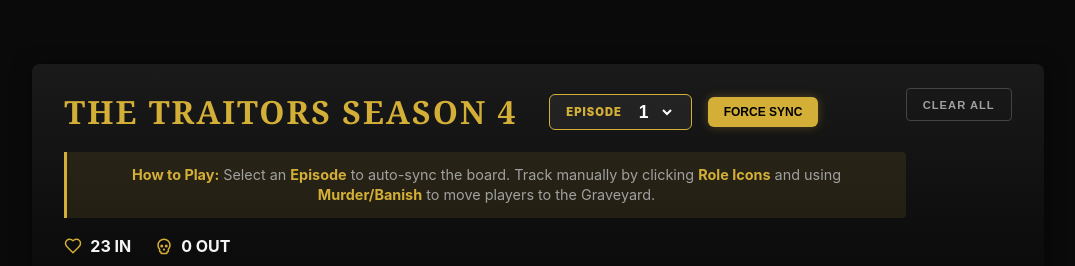
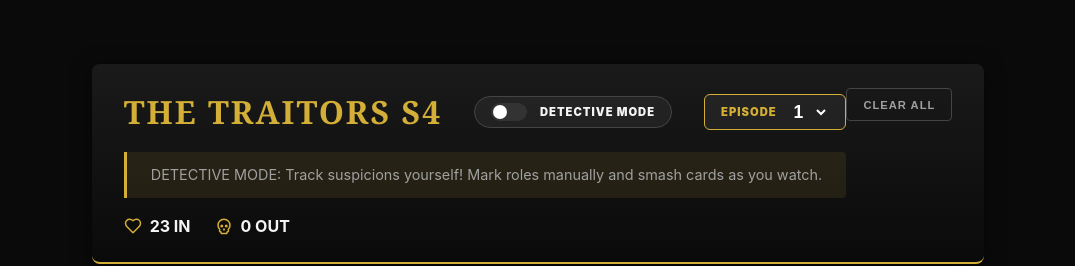
Before and after one commit to mike10010100/traitors-s4-dashboard, a React (Vite) app: page / in a window 1280 px wide. Shown: the top 266 px of the page, without its empty margins (102-1177 px from the left). Built offline with nearby package versions, Linux system fonts and the light colour scheme.

Commit message:
feat: detective and audience modes with precise show sync

```diff
--- a/src/App.css
+++ b/src/App.css
@@ -46,6 +46,58 @@
   align-items: center;
   gap: 2rem;
   flex-wrap: wrap;
+}
+
+.mode-toggle {
+  display: flex;
+  align-items: center;
+  gap: 0.8rem;
+  cursor: pointer;
+  background: rgba(255, 255, 255, 0.05);
+  padding: 0.4rem 1rem;
+  border-radius: 20px;
+  border: 1px solid #444;
+  transition: all 0.2s;
+}
+
+.mode-toggle:hover {
+  border-color: var(--gold-accent);
+  background: rgba(212, 175, 55, 0.1);
+}
+
+.mode-toggle span {
+  font-size: 0.7rem;
+  font-weight: 900;
+  letter-spacing: 1px;
+}
+
+.toggle-track {
+  width: 36px;
+  height: 18px;
+  background: #333;
+  border-radius: 10px;
+  position: relative;
+  transition: all 0.3s;
+}
+
+.toggle-track.audience {
+  background: var(--gold-accent);
+}
+
+.toggle-thumb {
+  width: 14px;
+  height: 14px;
+  background: white;
+  border-radius: 50%;
+  position: absolute;
+  top: 2px;
+  left: 2px;
+  transition: all 0.3s cubic-bezier(0.4, 0, 0.2, 1);
+}
+
+.toggle-track.audience .toggle-thumb {
+  left: 20px;
+  background: black;
 }
 
 .episode-controls {
--- a/src/App.tsx
+++ b/src/App.tsx
@@ -12,6 +12,7 @@
 
 const PEACOCK_BASE = 'https://www.peacocktv.com';
 const STORAGE_KEY = 'traitors_s4_state';
+const MODE_KEY = 'traitors_mode';
 
 const initialPlayers: Player[] = [
   { id: 1, name: "Natalie Anderson", imageUrl: "/sites/peacock/files/styles/scale_600/public/2025/11/nup_209285_00016.png", role: 'Unknown', status: 'Remaining' },
@@ -40,7 +41,7 @@
 ];
 
 const SYNC_DATA: Record<number, Partial<Player>[]> = {
-  1: [], // All remaining, roles unknown to audience initially
+  1: [],
   2: [
     { id: 20, status: 'Murdered', role: 'Faithful' }, // Ian Terry
     { id: 23, status: 'Banished', role: 'Faithful' }, // Porsha Williams
@@ -62,21 +63,23 @@
     { id: 7, status: 'Banished', role: 'Faithful' }, // Ron Funches
   ],
   7: [
+    { id: 21, status: 'Murdered', role: 'Faithful' }, // Colton Underwood
     { id: 18, status: 'Banished', role: 'Traitor' }, // Lisa Rinna
-    { id: 21, status: 'Murdered', role: 'Faithful' }, // Colton Underwood
   ],
   8: [
+    { id: 12, status: 'Murdered', role: 'Faithful' }, // Dorinda Medley
     { id: 6, status: 'Banished', role: 'Traitor' }, // Candiace Dillard
-    { id: 12, status: 'Murdered', role: 'Faithful' }, // Dorinda Medley
   ],
   9: [
+    { id: 10, status: 'Murdered', role: 'Faithful' }, // Kristen Kish
     { id: 5, status: 'Banished', role: 'Faithful' }, // Stephen Colletti
-    { id: 10, status: 'Murdered', role: 'Faithful' }, // Kristen Kish
   ],
   10: [
     { id: 1, status: 'Banished', role: 'Faithful' }, // Natalie Anderson
   ],
 };
+
+type PlayMode = 'Detective' | 'Audience';
 
 function App() {
   const [players, setPlayers] = useState<Player[]>(() => {
@@ -86,6 +89,10 @@
 
   const [episode, setEpisode] = useState(() => {
     return Number(localStorage.getItem('traitors_episode') || 1);
+  });
+
+  const [playMode, setPlayMode] = useState<PlayMode>(() => {
+    return (localStorage.getItem(MODE_KEY) as PlayMode) || 'Detective';
   });
 
   const [animatingId, setAnimatingId] = useState<{id: number, type: 'murder' | 'banish'} | null>(null);
@@ -98,7 +105,13 @@
     localStorage.setItem('traitors_episode', episode.toString());
   }, [episode]);
 
-  const syncToEpisode = (targetEpisode: number) => {
+  useEffect(() => {
+    localStorage.setItem(MODE_KEY, playMode);
+  }, [playMode]);
+
+  const syncToEpisode = (targetEpisode: number, force = false) => {
+    if (playMode === 'Detective' && !force) return;
+
     const newPlayers = initialPlayers.map(p => {
       let playerState: Player = { ...p, status: 'Remaining', role: 'Unknown' };
 
@@ -108,30 +121,21 @@
         const match = episodeEliminations.find(e => e.id === p.id);
         if (match) {
           playerState.status = match.status || playerState.status;
-          // When they are eliminated, we always know their role
           playerState.role = match.role || playerState.role;
         }
       }
 
-      // Live Role Reveals (Audience Knowledge)
-      // Episode 2: Initial Traitors revealed (except Secret Traitor)
-      if (targetEpisode >= 2) {
-        if ([6, 17, 18].includes(p.id)) { // Candiace, Rob R, Lisa
-          playerState.role = 'Traitor';
-        } else if (p.role === 'Unknown' && p.status === 'Remaining') {
-          // If audience knows initial traitors, others are assumed faithful
-          playerState.role = 'Faithful';
+      // Role Reveals in Audience Mode
+      if (playMode === 'Audience') {
+        // Episode 2: Initial Traitors revealed (Candiace, Rob R, Lisa)
+        if (targetEpisode >= 2) {
+          if ([6, 17, 18].includes(p.id)) playerState.role = 'Traitor';
+          else if (playerState.status === 'Remaining') playerState.role = 'Faithful';
         }
-      }
-
-      // Episode 4: Donna Kelce revealed (she was banished in Ep 3)
-      if (targetEpisode >= 4 && p.id === 9) {
-        playerState.role = 'Traitor';
-      }
-
-      // Episode 10: Eric Nam revealed (recruited in Ep 9)
-      if (targetEpisode >= 10 && p.id === 15) {
-        playerState.role = 'Traitor';
+        // Episode 4: Donna revealed (After Ep 3 banishment)
+        if (targetEpisode >= 4 && p.id === 9) playerState.role = 'Traitor';
+        // Episode 10: Eric Nam revealed (After Ep 9 recruitment)
+        if (targetEpisode >= 10 && p.id === 15) playerState.role = 'Traitor';
       }
 
       return playerState;
@@ -142,8 +146,25 @@
 
   const handleEpisodeChange = (newEp: number) => {
     setEpisode(newEp);
-    if (window.confirm(`Sync dashboard to the start of Episode ${newEp}?`)) {
+    if (playMode === 'Audience') {
       syncToEpisode(newEp);
+    } else {
+      if (window.confirm(`Sync dashboard to start of Episode ${newEp}? (Switches to Audience Mode)`)) {
+        setPlayMode('Audience');
+        syncToEpisode(newEp, true);
+      }
+    }
+  };
+
+  const toggleMode = () => {
+    const nextMode = playMode === 'Detective' ? 'Audience' : 'Detective';
+    if (nextMode === 'Audience') {
+      if (window.confirm("Switch to Audience Mode? This will sync the board to the current show state.")) {
+        setPlayMode(nextMode);
+        syncToEpisode(episode, true);
+      }
+    } else {
+      setPlayMode(nextMode);
     }
   };
 
@@ -174,6 +195,7 @@
     if (window.confirm("Reset all tracking data to blank?")) {
       setPlayers(initialPlayers);
       setEpisode(1);
+      setPlayMode('Detective');
     }
   };
 
@@ -185,7 +207,13 @@
       <header>
         <div className="header-content">
           <div className="title-row">
-            <h1>The Traitors Season 4</h1>
+            <h1>The Traitors S4</h1>
+            <div className="mode-toggle" onClick={toggleMode}>
+              <div className={`toggle-track ${playMode.toLowerCase()}`}>
+                <div className="toggle-thumb"></div>
+              </div>
+              <span>{playMode.toUpperCase()} MODE</span>
+            </div>
             <div className="episode-controls">
               <div className="episode-selector">
                 <label>EPISODE</label>
@@ -195,11 +223,14 @@
                   ))}
                 </select>
               </div>
-              <button className="sync-btn" onClick={() => syncToEpisode(episode)}>Force Sync</button>
             </div>
           </div>
           <div className="how-to">
-            <p><strong>How to Play:</strong> Select an <strong>Episode</strong> to auto-sync the board. Track manually by clicking <strong>Role Icons</strong> and using <strong>Murder/Banish</strong> to move players to the Graveyard.</p>
+            <p>
+              {playMode === 'Detective'
+                ? "DETECTIVE MODE: Track suspicions yourself! Mark roles manually and smash cards as you watch."
+                : "AUDIENCE MODE: Follow the show! The board syncs automatically to each episode's starting state."}
+            </p>
           </div>
           <div className="stats">
             <div className="stat-item"><Heart className="icon" /> {remaining.length} IN</div>
```
